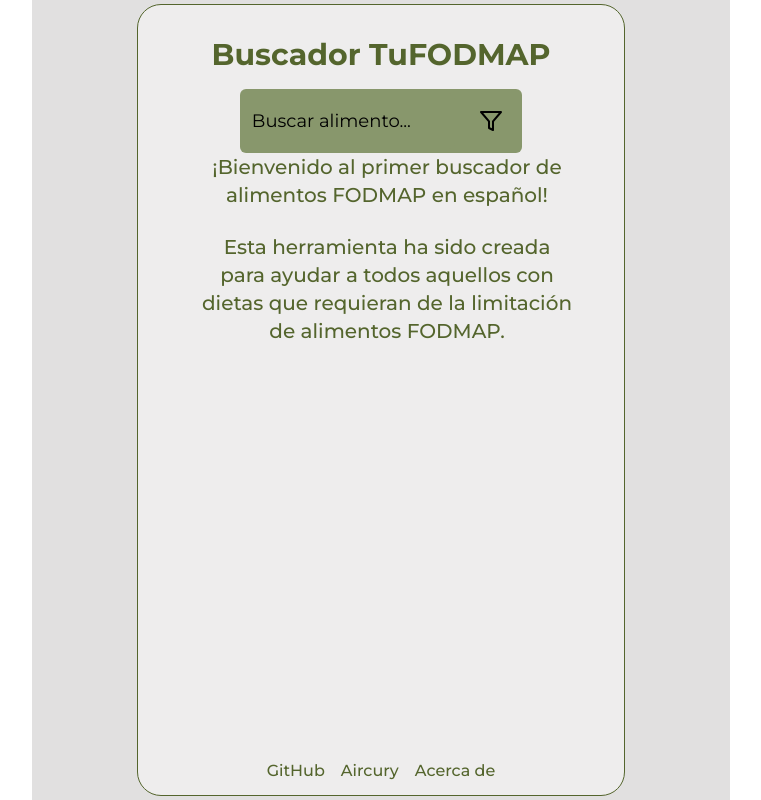
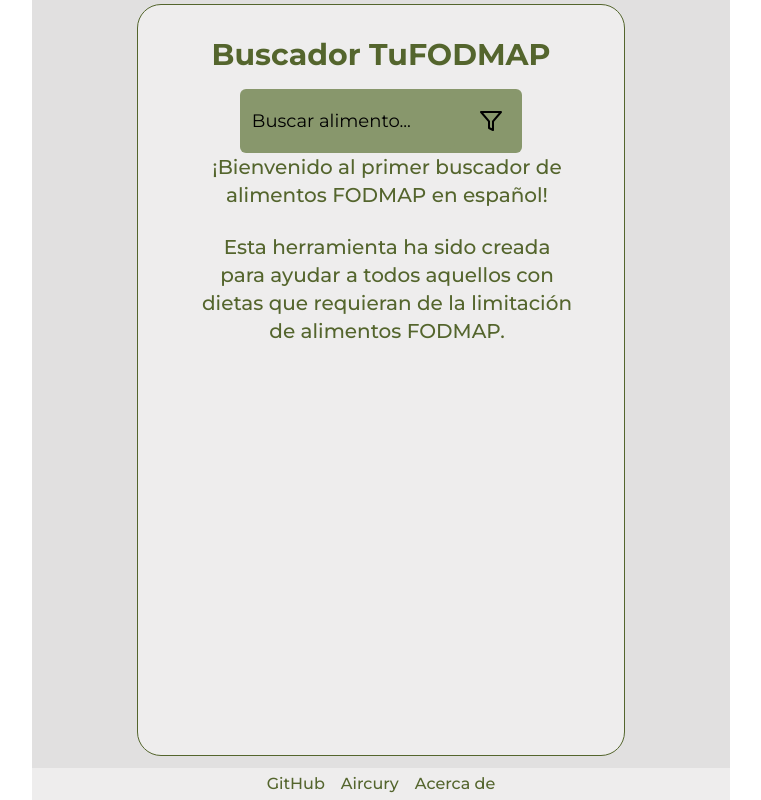
Before and after one commit to ortizzxz/FODMAP-App, a React (Vite) app in the folder fodmap-app/: page / in a window 1280 px wide. Shown: the whole page, without its empty margins (259-1020 px from the left). Built offline with nearby package versions, Linux system fonts and the light colour scheme; no server answers.

Commit message:
fix(footer position)

```diff
--- a/fodmap-app/src/components/ProductApp.tsx
+++ b/fodmap-app/src/components/ProductApp.tsx
@@ -214,8 +214,9 @@ export const ProductApp: React.FC = () => {
                     </div>
                 )}
 
-                {/* Footer */}
-                <footer className="w-full bg-[#eeeded] text-[#54652d] text-center text-md py-1 mt-2">
+            </div>
+            {/* Footer */}
+            <footer className="w-full bg-[#eeeded] text-[#54652d] text-center text-md py-1 mt-2">
                     <a href="https://github.com/ortizzxz/FODMAP-App/" target="_blank" rel="noopener noreferrer" className="mx-2 hover:text-third transition duration-300">
                         GitHub
                     </a>
@@ -228,7 +229,6 @@ export const ProductApp: React.FC = () => {
                         {!showAbout ? ('Acerca de')  : ('Buscador')}
                     </button>
                 </footer>
-            </div>
         </div>
     );
 };
```
